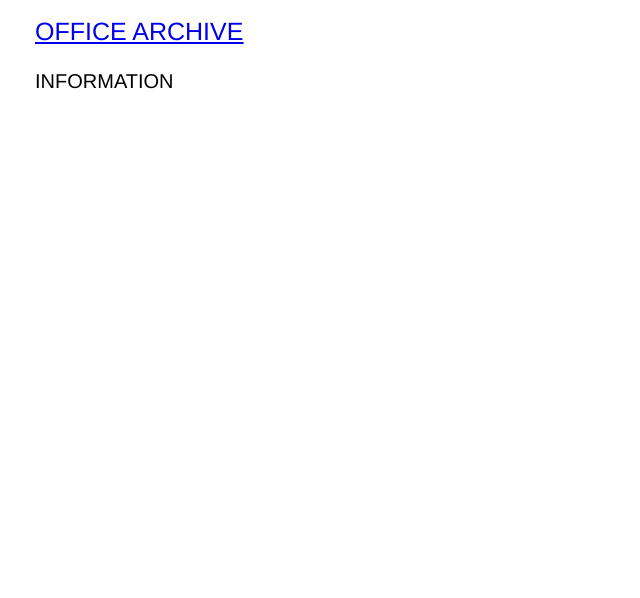
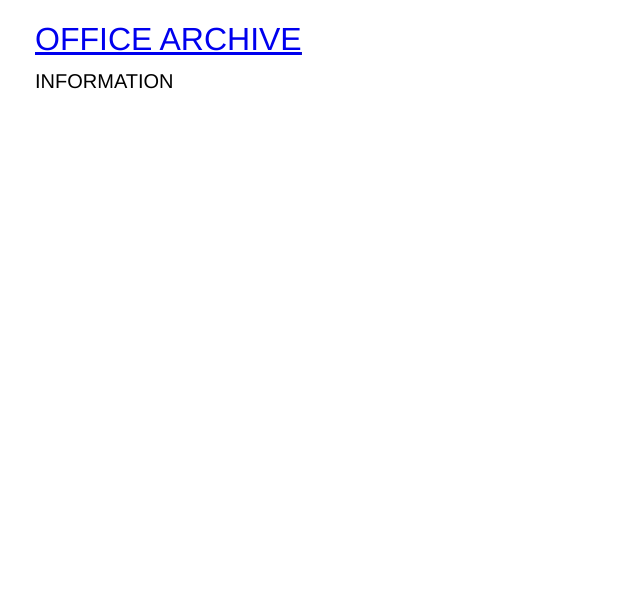
Before and after one commit to benofficestudio/officearchive, a plain HTML site: page index.html in a window 1280 px wide. Shown: the top 598 px of the page, without its empty margins (0-640 px from the left). Drawn offline with Linux system fonts and the light colour scheme.

Commit message:
updated h1 tag

```diff
--- a/style.css
+++ b/style.css
@@ -56,19 +56,6 @@ li a{
   padding: 0px;
 }
 
-
-  h1 {
-    font-size: 25px;
-    color: black;
-    font-family: "Helvetica";
-    font-weight: 500;
-    padding-left: 35px;
-    padding-bottom: 50px;
-    text-decoration: underline;
-    position: absolute;
-    text-transform: uppercase;
-  }
-
   .other {
   margin-top: 70px;
   font-family: "Helvetica";
@@ -80,6 +67,7 @@ li a{
     list-style-type: none;
     color: #000;
 }
+
   #myBtn {
     font-family: "Helvetica";
     font-size: 20px;
```
